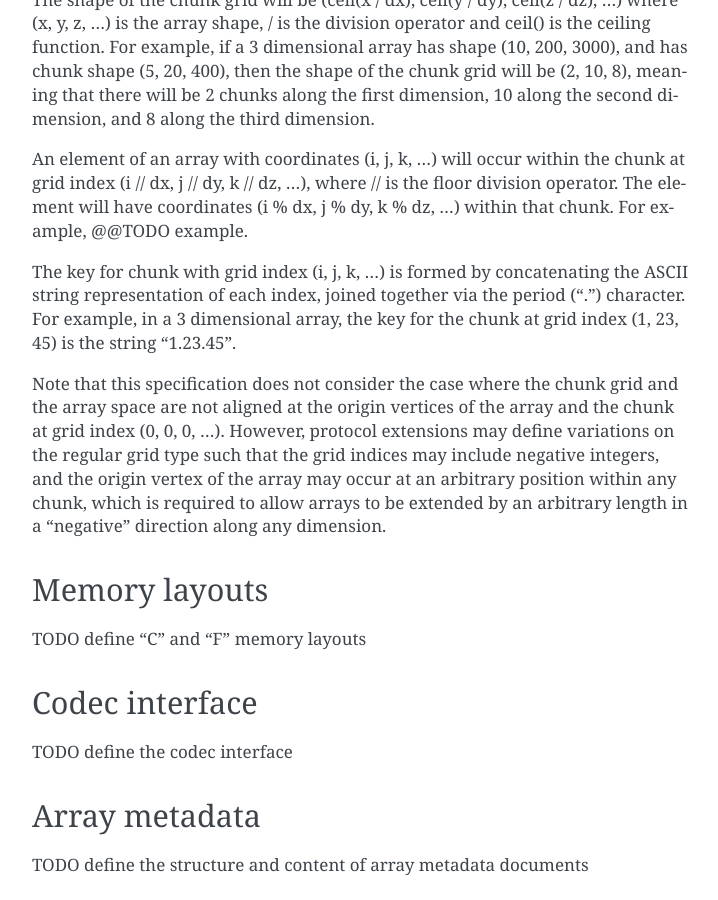
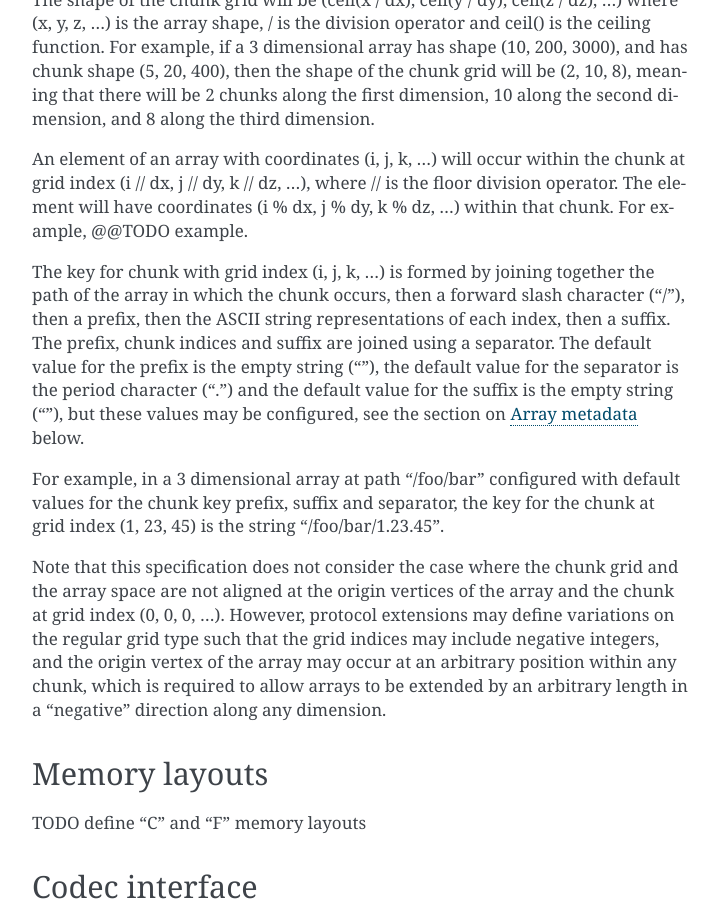
Before and after one commit to zarr-developers/zarr-specs, a Sphinx documentation site: the page built from docs/protocol/core/v3.0.rst, in a window 1280 px wide and 900 px high, scrolled down 2871 px. Shown: the whole window, without its empty margins (388-1106 px from the left). Built offline with Sphinx 7.4.7, drawn with Linux system fonts in a browser that asks for light colours.

Commit message:
added chunk key prefix, suffix and separator

```diff
--- a/docs/protocol/core/v3.0.rst
+++ b/docs/protocol/core/v3.0.rst
@@ -155,11 +155,20 @@ within the chunk at grid index (i // dx, j // dy, k // dz, ...), where
 (i % dx, j % dy, k % dz, ...) within that chunk. For example, @@TODO
 example.
 
-The key for chunk with grid index (i, j, k, ...) is formed by
-concatenating the ASCII string representation of each index, joined
-together via the period (".") character. For example, in a 3
-dimensional array, the key for the chunk at grid index (1, 23, 45) is
-the string "1.23.45".
+The key for chunk with grid index (i, j, k, ...) is formed by joining
+together the path of the array in which the chunk occurs, then a
+forward slash character ("/"), then a prefix, then the ASCII string
+representations of each index, then a suffix. The prefix, chunk
+indices and suffix are joined using a separator. The default value for
+the prefix is the empty string (""), the default value for the
+separator is the period character (".") and the default value for the
+suffix is the empty string (""), but these values may be configured,
+see the section on `Array metadata`_ below.
+
+For example, in a 3 dimensional array at path "/foo/bar" configured
+with default values for the chunk key prefix, suffix and separator,
+the key for the chunk at grid index (1, 23, 45) is the string
+"/foo/bar/1.23.45".
 
 Note that this specification does not consider the case where the
 chunk grid and the array space are not aligned at the origin vertices
```
